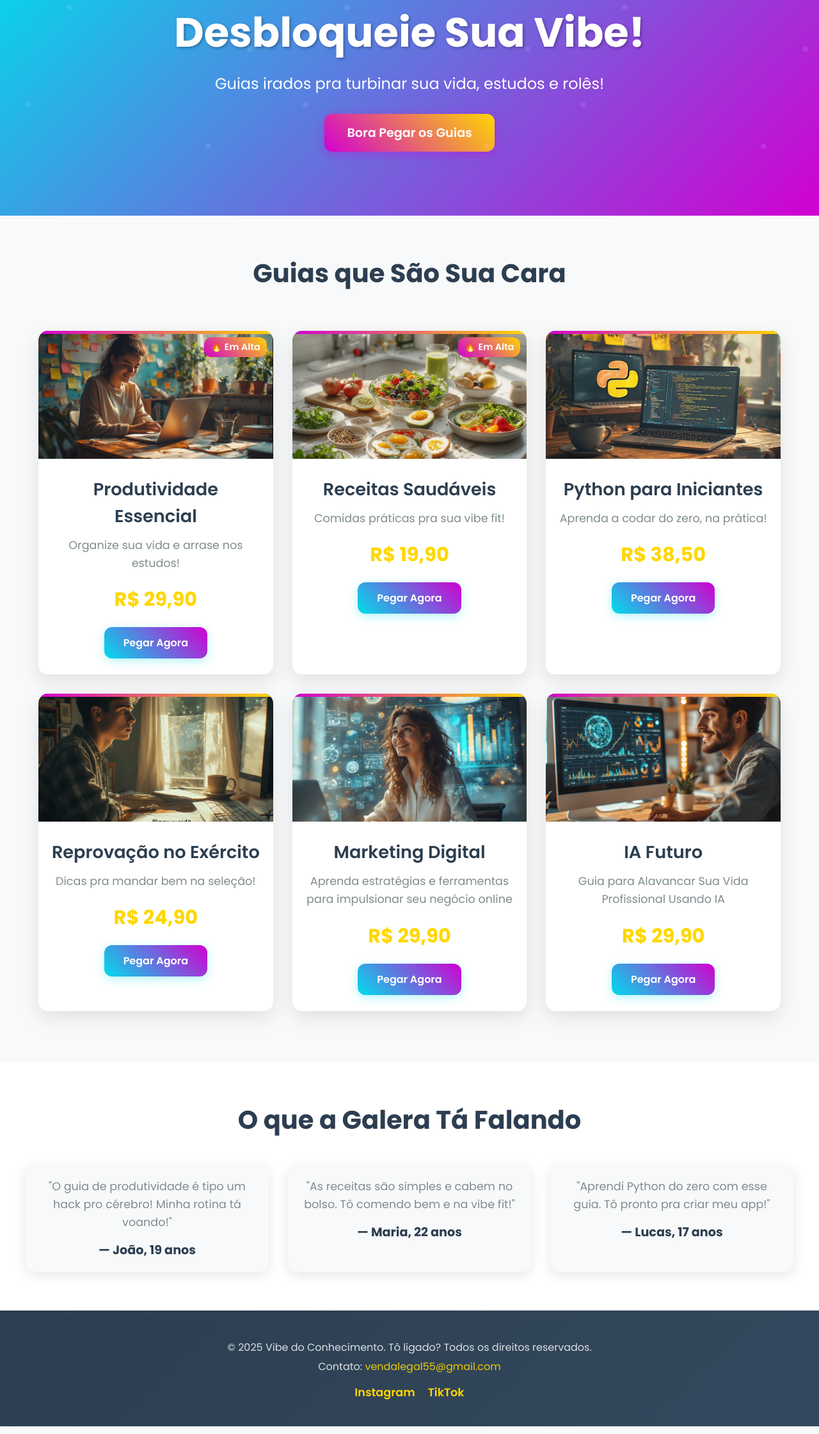
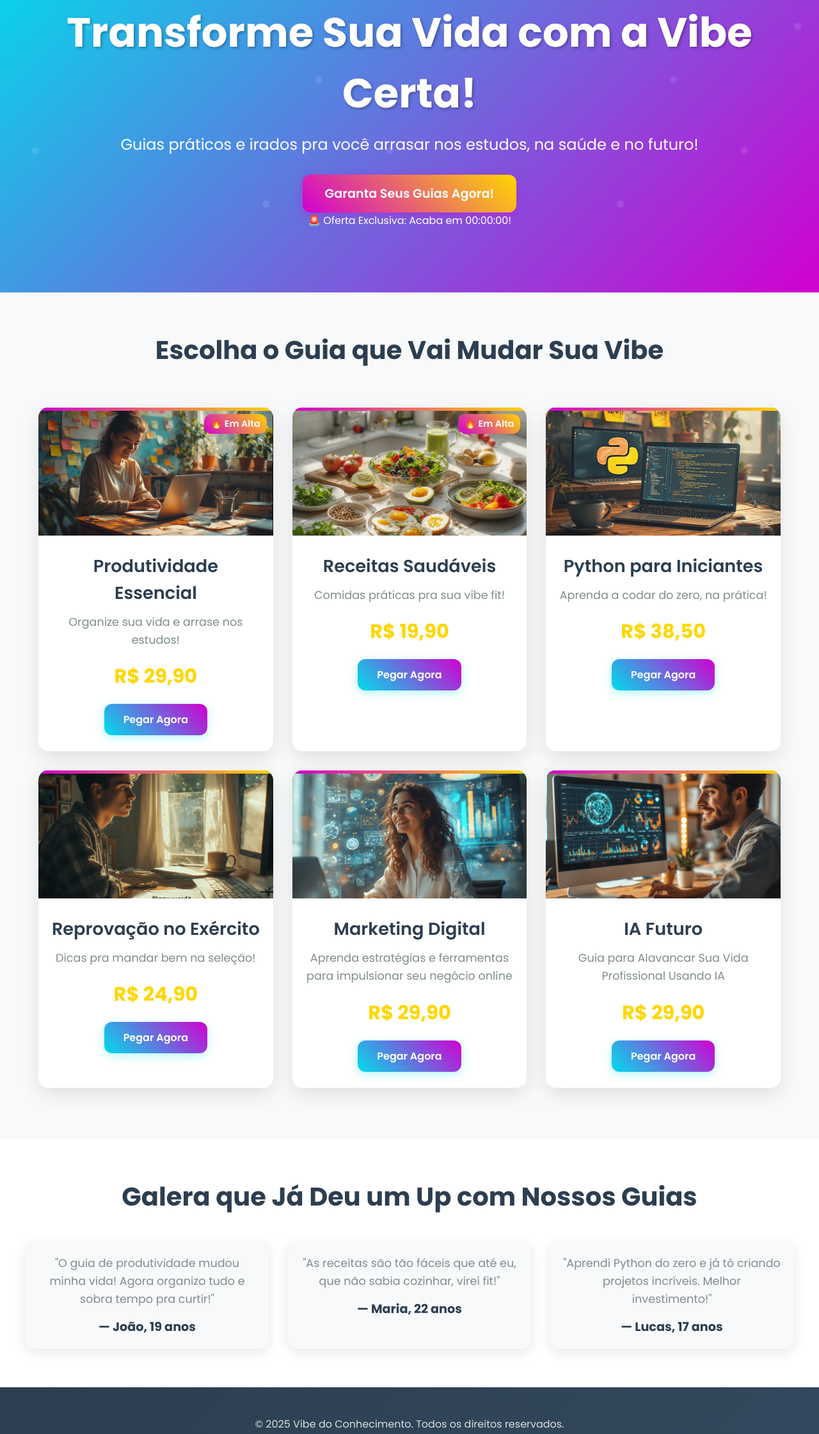
Before and after one commit to IsacGss/WebSite, a plain HTML site: page index.html in a window 1280 px wide. Shown: the part 167-2408 px from the top of the page at 64% size. Drawn offline with Linux system fonts and the light colour scheme.

Commit message:
index.html

```diff
--- a/index.html
+++ b/index.html
@@ -20,38 +20,39 @@
     </nav>
 
     <header id="home">
-        <h1>Desbloqueie Sua Vibe!</h1>
-        <p>Guias irados pra turbinar sua vida, estudos e rolês!</p>
-        <a href="#produtos" class="btn">Bora Pegar os Guias</a>
+        <h1>Transforme Sua Vida com a Vibe Certa!</h1>
+        <p>Guias práticos e irados pra você arrasar nos estudos, na saúde e no futuro!</p>
+        <a href="#produtos" class="btn">Garanta Seus Guias Agora!</a>
+        <div class="countdown">🚨 Oferta Exclusiva: Acaba em <span id="timer">00:00:00</span>!</div>
     </header>
 
     <main id="produtos">
-        <h2>Guias que São Sua Cara</h2>
+        <h2>Escolha o Guia que Vai Mudar Sua Vibe</h2>
         <section class="product-grid">
             <!-- Os cards dos PDFs serão inseridos aqui -->
         </section>
     </main>
 
     <section id="testimonials">
-        <h2>O que a Galera Tá Falando</h2>
+        <h2>Galera que Já Deu um Up com Nossos Guias</h2>
         <div class="testimonial-grid">
             <div class="testimonial-card">
-                <p>"O guia de produtividade é tipo um hack pro cérebro! Minha rotina tá voando!"</p>
+                <p>"O guia de produtividade mudou minha vida! Agora organizo tudo e sobra tempo pra curtir!"</p>
                 <h4>— João, 19 anos</h4>
             </div>
             <div class="testimonial-card">
-                <p>"As receitas são simples e cabem no bolso. Tô comendo bem e na vibe fit!"</p>
+                <p>"As receitas são tão fáceis que até eu, que não sabia cozinhar, virei fit!"</p>
                 <h4>— Maria, 22 anos</h4>
             </div>
             <div class="testimonial-card">
-                <p>"Aprendi Python do zero com esse guia. Tô pronto pra criar meu app!"</p>
+                <p>"Aprendi Python do zero e já tô criando projetos incríveis. Melhor investimento!"</p>
                 <h4>— Lucas, 17 anos</h4>
             </div>
         </div>
     </section>
 
     <footer id="contato">
-        <p>&copy; 2025 Vibe do Conhecimento. Tô ligado? Todos os direitos reservados.</p>
+        <p>&copy; 2025 Vibe do Conhecimento. Todos os direitos reservados.</p>
         <p>Contato: <a href="mailto:vendalegal55@gmail.com">vendalegal55@gmail.com</a></p>
         <div class="social-links">
             <a href="https://www.instagram.com/guiadigital2025?igsh=MTg1cDh6ZGo0YTc5dw%3D%3D&utm_source=qr" target="_blank" rel="noopener">Instagram</a>
```
